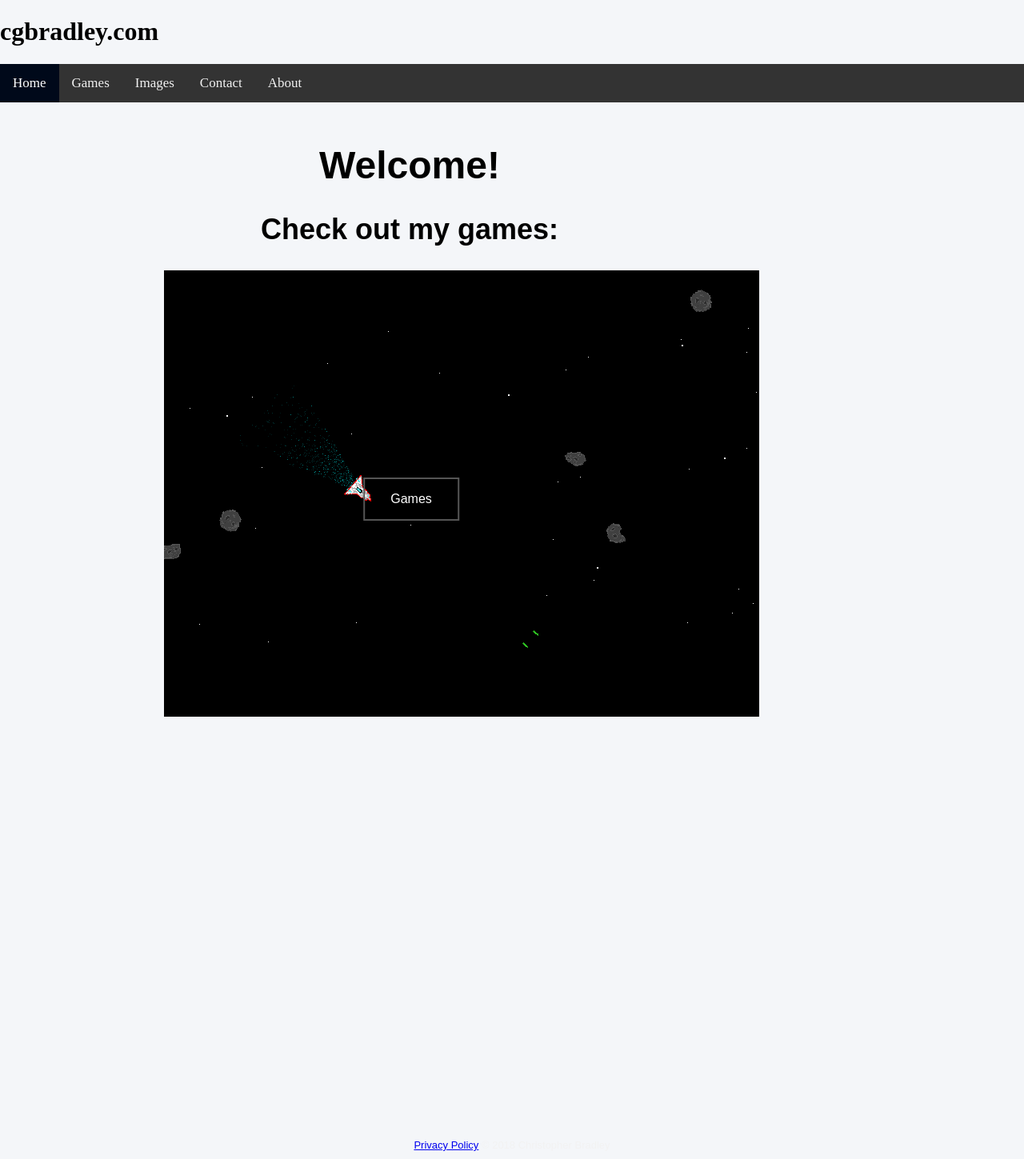
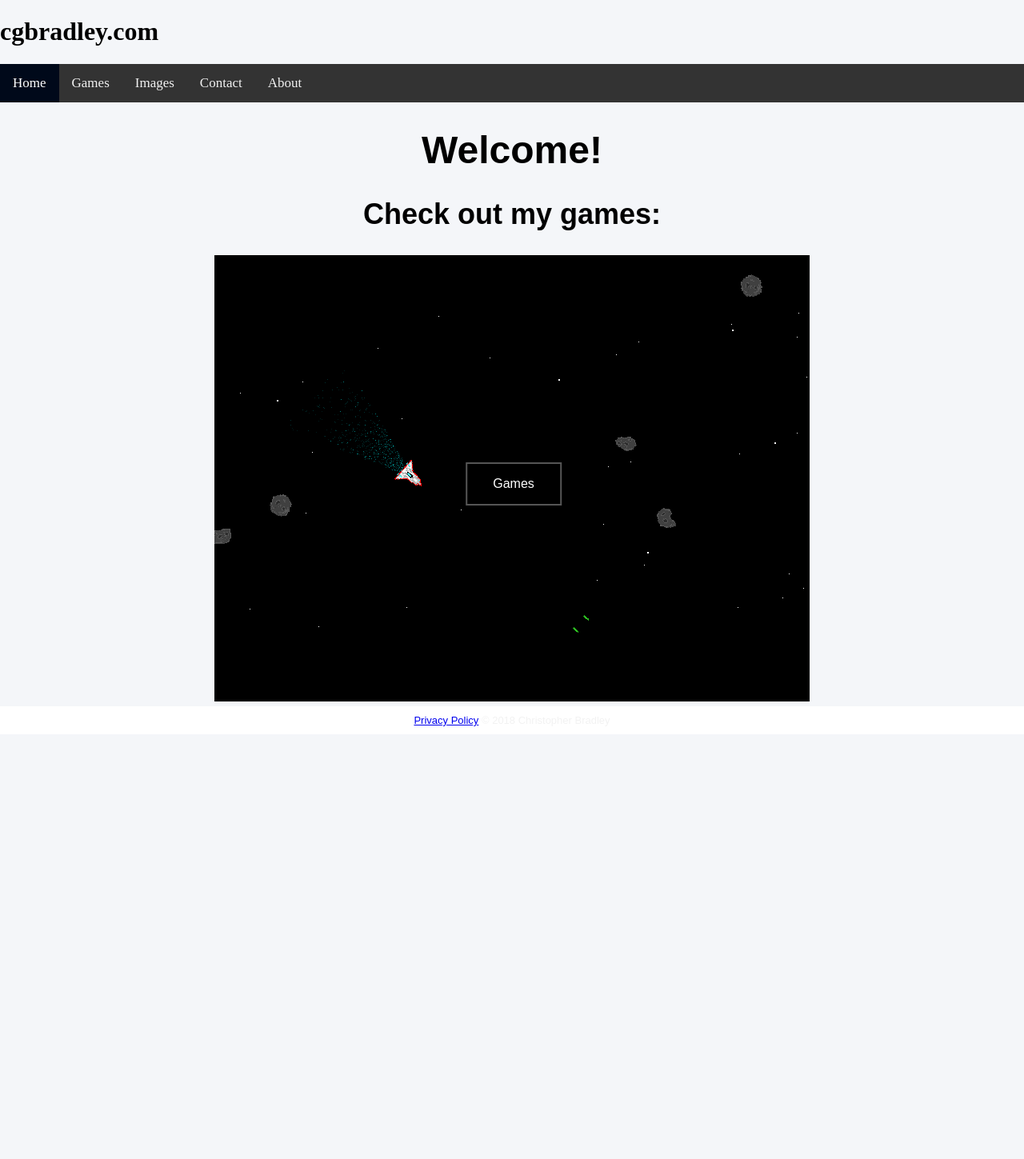
Before and after one commit to cgbradley/cgbradley.github.io, a PHP site: page / in a window 1280 px wide. Shown: the whole page at 80% size. After the commit the page ends 908 px from the top, so only its background shows below. Run offline with PHP 8.4, Linux system fonts and the light colour scheme.

Commit message:
Update main.css

```diff
--- a/css/main.css
+++ b/css/main.css
@@ -6,7 +6,7 @@
         }
 .column{
     width: 80%;
-
+    margin:auto;
 }
 
 
@@ -73,8 +73,6 @@ body {
 }
 .text{
      font-size: x-large;
-     margin: 20%;
-     margin-top: 5%;
      font-family: Arial, Helvetica, sans-serif;
 }
 footer{
@@ -85,10 +83,11 @@ footer{
 
 }
 .footer-block{
-     background-color:"#FFFFFF";
+     background-color:#FFFFFF;
      color:#f2f2f2;
      text-align: center;
      padding: 10px;
      margin-top:40%;
+     margin:auto;
 
 }
```
